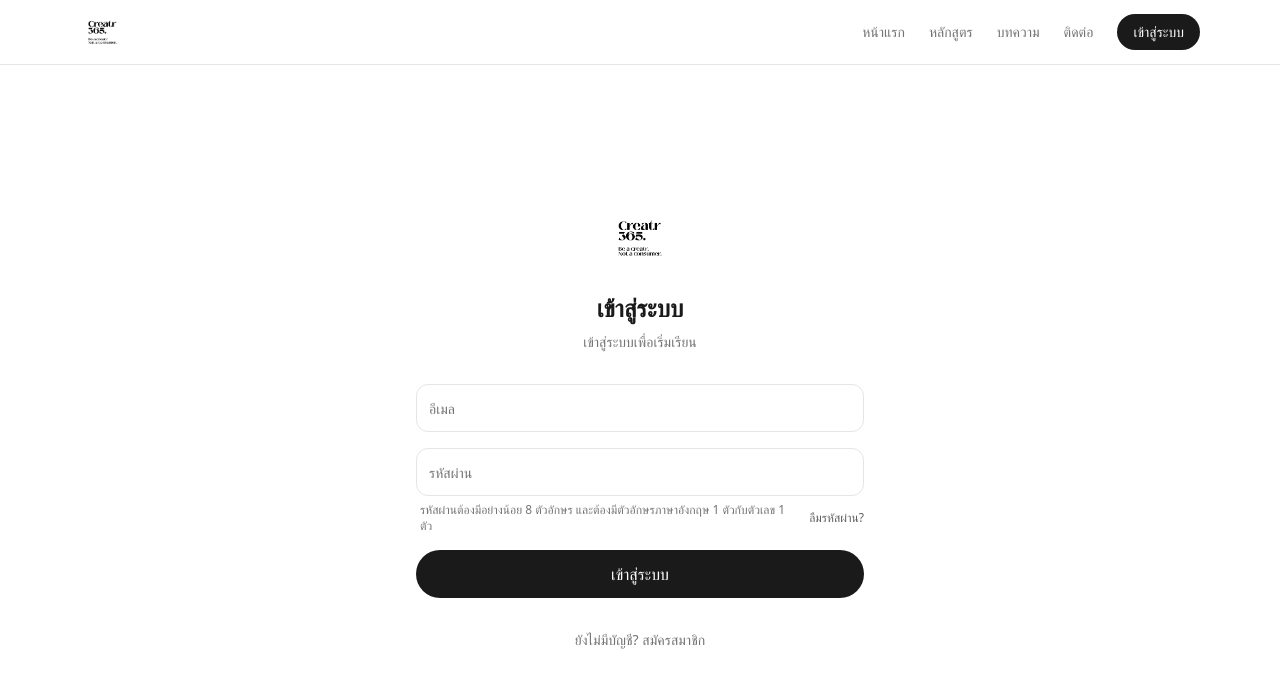
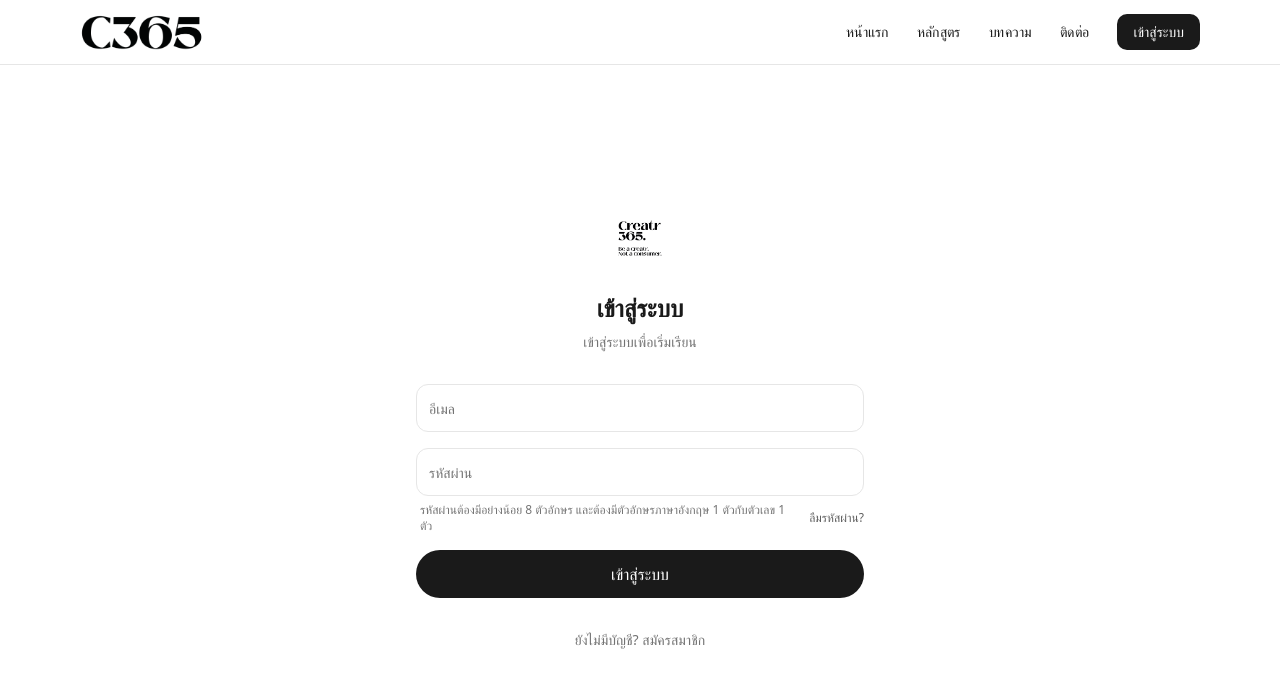
Before and after one commit to rabbittyjenny-sketch/creatr365-academy_broke, a React (Vite) app: page /auth in a window 1280 px wide. Shown: the top 688 px of the page. Built offline with nearby package versions, Linux system fonts and the light colour scheme; a web font is replaced by a local one.

Commit message:
Changes
Co-authored-by: rabbittyjenny-sketch <237474786+rabbittyjenny-sketch@users.noreply.github.com>

```diff
--- a/src/components/CourseNavbar.tsx
+++ b/src/components/CourseNavbar.tsx
@@ -1,12 +1,13 @@
-import React from 'react';
+import React, { useEffect, useState } from 'react';
 import { Link, useNavigate } from 'react-router-dom';
+import { Menu, X } from 'lucide-react';
 import { supabase } from '@/integrations/supabase/client';
-import { useEffect, useState } from 'react';
-import logoCreatr from '@/assets/logo-creatr365.png';
+import { HoverLetters } from '@/components/HoverLetters';
 
 export const CourseNavbar: React.FC = () => {
   const navigate = useNavigate();
   const [user, setUser] = useState<any>(null);
+  const [open, setOpen] = useState(false);
 
   useEffect(() => {
     supabase.auth.getSession().then(({ data: { session } }) => setUser(session?.user ?? null));
@@ -16,33 +17,68 @@ export const CourseNavbar: React.FC = () => {
 
   const handleLogout = async () => {
     await supabase.auth.signOut();
+    setOpen(false);
     navigate('/');
   };
 
+  const close = () => setOpen(false);
+
   return (
-    <nav className="fixed top-0 left-0 right-0 z-50 bg-background/80 backdrop-blur-xl border-b border-border">
+    <nav className="fixed top-0 left-0 right-0 z-50 bg-background/85 backdrop-blur-xl border-b border-border">
       <div className="max-w-6xl mx-auto px-4 h-16 flex items-center justify-between">
-        <Link to="/" className="flex items-center gap-2 group">
-          <img src={logoCreatr} alt="Creatr365" className="h-8 w-auto" />
+        <Link to="/" onClick={close} className="flex items-center gap-2">
+          <img src="/favicon.png" alt="Creatr365" className="h-9 w-auto" />
         </Link>
 
-        <div className="flex items-center gap-6 text-sm font-medium">
-          <Link to="/" className="hidden md:inline-block text-muted-foreground"><span className="hover-shift" data-accent="blue">หน้าแรก</span></Link>
-          <Link to="/courses" className="hidden md:inline-block text-muted-foreground"><span className="hover-shift" data-accent="red">หลักสูตร</span></Link>
-          <Link to="/articles" className="hidden md:inline-block text-muted-foreground"><span className="hover-shift" data-accent="yellow">บทความ</span></Link>
-          <Link to="/contact" className="hidden md:inline-block text-muted-foreground"><span className="hover-shift" data-accent="green">ติดต่อ</span></Link>
+        {/* Desktop links */}
+        <div className="hidden md:flex items-center gap-7 text-sm font-medium">
+          <Link to="/" className="text-foreground"><HoverLetters text="หน้าแรก" accent="blue" /></Link>
+          <Link to="/courses" className="text-foreground"><HoverLetters text="หลักสูตร" accent="red" /></Link>
+          <Link to="/articles" className="text-foreground"><HoverLetters text="บทความ" accent="yellow" /></Link>
+          <Link to="/contact" className="text-foreground"><HoverLetters text="ติดต่อ" accent="green" /></Link>
           {user ? (
             <>
-              <Link to="/dashboard" className="hidden md:inline-block text-muted-foreground"><span className="hover-shift" data-accent="yellow">Dashboard</span></Link>
-              <button onClick={handleLogout} className="text-muted-foreground text-sm"><span className="hover-shift" data-accent="red">ออกจากระบบ</span></button>
+              <Link to="/dashboard" className="text-foreground"><HoverLetters text="Dashboard" accent="yellow" /></Link>
+              <button onClick={handleLogout} className="text-foreground"><HoverLetters text="ออกจากระบบ" accent="red" /></button>
             </>
           ) : (
-            <Link to="/auth" className="px-4 py-2 bg-foreground text-background rounded-full text-sm font-medium hover:opacity-90 transition-opacity">
+            <Link to="/auth" className="px-4 py-2 bg-foreground text-background rounded-md text-sm font-medium hover:opacity-90 transition-opacity">
               เข้าสู่ระบบ
             </Link>
           )}
         </div>
+
+        {/* Mobile toggle */}
+        <button
+          onClick={() => setOpen(o => !o)}
+          aria-label="Toggle menu"
+          className="md:hidden inline-flex items-center justify-center w-10 h-10 rounded-md border border-border text-foreground"
+        >
+          {open ? <X className="w-5 h-5" /> : <Menu className="w-5 h-5" />}
+        </button>
       </div>
+
+      {/* Mobile drawer */}
+      {open && (
+        <div className="md:hidden border-t border-border bg-background">
+          <div className="max-w-6xl mx-auto px-4 py-4 flex flex-col gap-3 text-base font-medium">
+            <Link to="/" onClick={close} className="py-2 text-foreground"><HoverLetters text="หน้าแรก" accent="blue" /></Link>
+            <Link to="/courses" onClick={close} className="py-2 text-foreground"><HoverLetters text="หลักสูตร" accent="red" /></Link>
+            <Link to="/articles" onClick={close} className="py-2 text-foreground"><HoverLetters text="บทความ" accent="yellow" /></Link>
+            <Link to="/contact" onClick={close} className="py-2 text-foreground"><HoverLetters text="ติดต่อ" accent="green" /></Link>
+            {user ? (
+              <>
+                <Link to="/dashboard" onClick={close} className="py-2 text-foreground"><HoverLetters text="Dashboard" accent="yellow" /></Link>
+                <button onClick={handleLogout} className="py-2 text-left text-foreground"><HoverLetters text="ออกจากระบบ" accent="red" /></button>
+              </>
+            ) : (
+              <Link to="/auth" onClick={close} className="mt-1 px-4 py-2.5 bg-foreground text-background rounded-md text-sm font-medium text-center">
+                เข้าสู่ระบบ
+              </Link>
+            )}
+          </div>
+        </div>
+      )}
     </nav>
   );
 };
```
